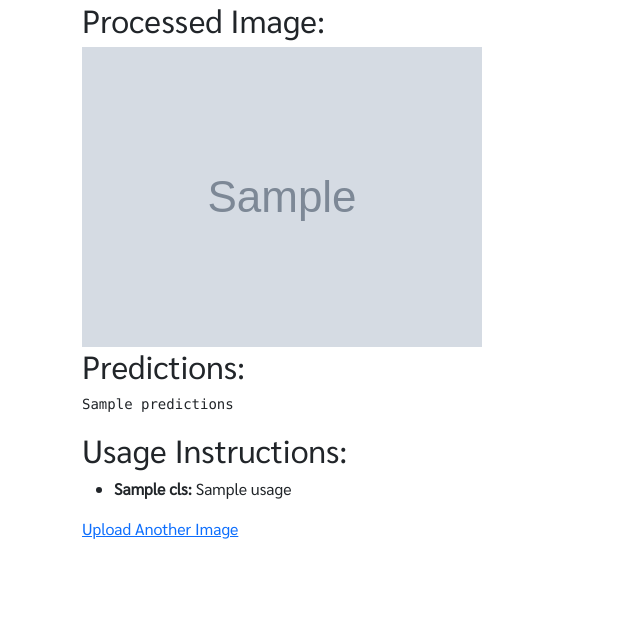
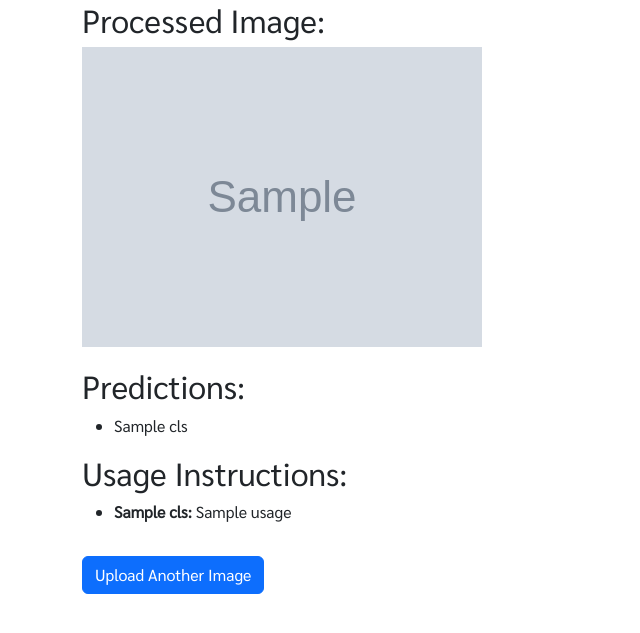
Before and after one commit to orakanya08/drugs_api, a FastAPI app: template frontend/templates/result.html in a window 1280 px wide. Shown: the part 55-688 px from the top of the page, without its empty margins (0-640 px from the left). Run offline with FastAPI, Linux system fonts and the light colour scheme; the template is opened without the code that fills it: most values are stand-ins (such as "Sample title", 1, 10 or a date in 2020); grey boxes marked "Sample" are stand-in pictures; some libraries are stand-ins or nearby versions.

Commit message:
Update result.html

```diff
--- a/frontend/templates/result.html
+++ b/frontend/templates/result.html
@@ -9,7 +9,6 @@
     <link href='https://fonts.googleapis.com/css?family=Sarabun' rel='stylesheet'>
     <link href="https://cdn.jsdelivr.net/npm/bootstrap@5.3.3/dist/css/bootstrap.min.css" rel="stylesheet"
         integrity="sha384-QWTKZyjpPEjISv5WaRU9OFeRpok6YctnYmDr5pNlyT2bRjXh0JMhjY6hW+ALEwIH" crossorigin="anonymous">
-
 </head>
 
 <body>
@@ -17,26 +16,32 @@
         <h1>Detection Results</h1>
         <div>
             <h2>Processed Image:</h2>
-            <img src="{{ image_url }}" alt="Result Image" style="max-width: 100%;">
+            <img src="{{ image_url }}" alt="Result Image" style="max-width: 100%; margin-bottom: 20px;">
         </div>
+
         <div>
             <h2>Predictions:</h2>
-            <pre>{{ predictions }}</pre>
+            <ul>
+                {% for cls in predictions %}
+                <li>{{ cls }}</li>
+                {% endfor %}
+            </ul>
         </div>
 
+        <div>
             <h2>Usage Instructions:</h2>
             <ul>
                 {% for cls, usage in usage_instructions %}
                 <li><strong>{{ cls }}:</strong> {{ usage }}</li>
                 {% endfor %}
             </ul>
-        <a href="/">Upload Another Image</a>
+        </div>
+
+        <a href="/" class="btn btn-primary mt-3">Upload Another Image</a>
     </div>
 
     <script src="https://cdn.jsdelivr.net/npm/bootstrap@5.3.3/dist/js/bootstrap.bundle.min.js"
-        integrity="sha384-YvpcrYf0tY3lHB60NNkmXc5s9fDVZLESaAA55NDzOxhy9GkcIdslK1eN7N6jIeHz"
-        crossorigin="anonymous"></script>
-
+        integrity="sha384-YvpcrYf0tY3lHB60NNkmXc5s9fDVZLESaAA55NDzOxhy9GkcIdslK1eN7N6jIeHz" crossorigin="anonymous"></script>
 </body>
 
 <style>
```
Lines whose indentation alone changed are shown as unchanged.
